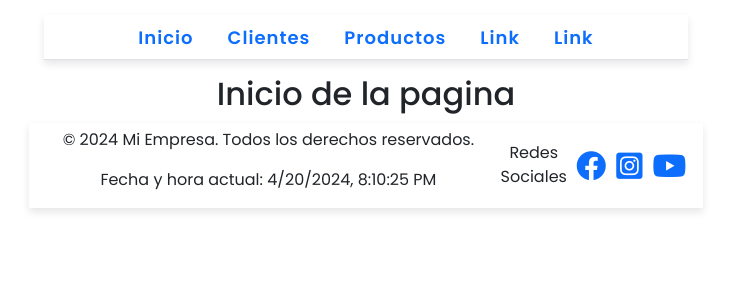
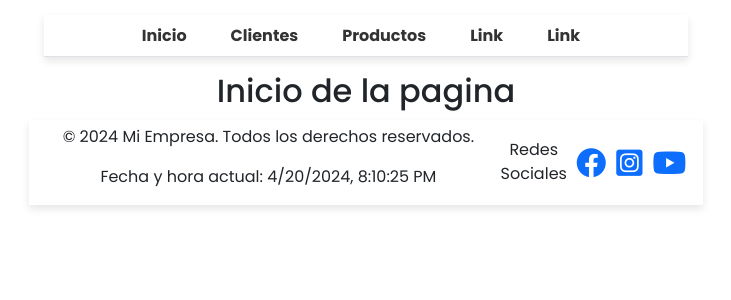
Before and after one commit to jarold-creator/proyecto-colombiaTech, a React (Create React App) app in the folder proyecto-final/frontend/: page /clientes/inicio in a window 1280 px wide. Shown: the top 300 px of the page, without its empty margins (274-1005 px from the left). Built offline with nearby package versions, Linux system fonts and the light colour scheme.

Commit message:
adiciona rutas desde archivo RutasPage

```diff
--- a/proyecto-final/frontend/src/App.js
+++ b/proyecto-final/frontend/src/App.js
@@ -1,25 +1,18 @@
 import './App.css';
-import { BrowserRouter, Route, Routes } from 'react-router-dom';
-import MostrarCliente from './componentes/MostrarCliente';
-import AgregarCliente from './componentes/AgregarCliente';
-import ActualizarCliente from './componentes/ActualizarCliente';
+import { BrowserRouter as Router } from 'react-router-dom';
 import Menu from './componentes/Menu';
 import Footer from './componentes/Footer';
-import Inicio from './componentes/Inicio';
+import RutasPage from './rutas/Routers';
+
 
 //funcion principal
 function App() {
   return (
     <div className="App">
-      <Menu />
-      <BrowserRouter>
-      <Routes>
-        <Route path='/clientes/inicio' element={<Inicio />} />
-        <Route path='/clientes' element={<MostrarCliente />} />
-        <Route path='/clientes/agregar' element={<AgregarCliente />} />
-        <Route path='/clientes/actualizar/:id' element={<ActualizarCliente />} />
-      </Routes>
-      </BrowserRouter>
+      <Router>
+        <Menu />
+        <RutasPage />
+      </Router>
       <Footer />
     </div>
   );
--- a/proyecto-final/frontend/src/componentes/Inicio.js
+++ b/proyecto-final/frontend/src/componentes/Inicio.js
@@ -1,3 +1,5 @@
+
+
 const Inicio = () => {
     return (
         <div className="contenedor-inicio">
--- a/proyecto-final/frontend/src/componentes/Menu.js
+++ b/proyecto-final/frontend/src/componentes/Menu.js
@@ -1,27 +1,28 @@
-import '../estilos/Menu.css'
+import '../estilos/Menu.css';
+import { Link } from 'react-router-dom';
 
 const Menu = () => {
   return (
     <div className='contenedor-menu'>
       <ul className="nav nav-tabs justify-content-center">
         <li className="nav-item">
-                    <a className="nav-link" aria-current="page" href="http://localhost:3000/clientes/inicio"><span>Inicio</span></a>
+          <Link to="/clientes/inicio" className="nav-link">Inicio</Link>
         </li>
         <li className="nav-item">
-                    <a className="nav-link" aria-current="page" href="http://localhost:3000/clientes/"><span>Clientes</span></a>
+          <Link to="/clientes" className="nav-link">Clientes</Link>
         </li>
         <li className="nav-item">
-                    <a className="nav-link" href="http://localhost:3000/productos/"><span>Productos</span></a>
+          <Link to="/productos" className="nav-link">Productos</Link>
         </li>
         <li className="nav-item">
-                    <a className="nav-link" href="#"><span>Link</span></a>
+          <Link to="/link" className="nav-link">Link</Link>
         </li>
         <li className="nav-item">
-                    <a className="nav-link" href="#" tabindex="-1" aria-disabled="true"><span>Link</span></a>
+          <Link to="/link" className="nav-link">Link</Link>
         </li>
       </ul>
     </div>
-    )
-}
+  );
+};
 
 export default Menu;
--- /dev/null
+++ b/proyecto-final/frontend/src/estilos/Inicio.css
@@ -0,0 +1,35 @@
+.inicio-container {
+    max-width: 800px;
+    margin: 40px auto;
+    padding: 20px;
+    background-color: #f9f9f9;
+    border: 1px solid #ddd;
+    box-shadow: 0 0 10px rgba(0, 0, 0, 0.1);
+  }
+
+  .cards-container {
+    display: flex;
+    flex-direction: column;
+    align-items: center;
+  }
+
+  .card {
+    margin: 20px 0;
+    padding: 40px;
+    width: 80%;
+    background-color: #fff;
+    border: 1px solid #ddd;
+    box-shadow: 0 0 10px rgba(0, 0, 0, 0.1);
+  }
+
+  .card h2 {
+    margin-top: 0;
+  }
+
+  .card p {
+    margin-bottom: 20px;
+  }
+
+  p{
+    text-align: justify;
+  }
--- a/proyecto-final/frontend/src/estilos/Menu.css
+++ b/proyecto-final/frontend/src/estilos/Menu.css
@@ -3,12 +3,18 @@
     box-shadow: 0 4px 8px rgba(0, 0, 0, 0.1);
 }
 
-.nav-link:hover{
-    background-color: lightblue;
-}
+/* Estilos para los enlaces Link */
+.nav-item {
+    margin-right: 10px; /* Espacio entre elementos del menú */
+  }
 
-span{
-    font-size: 18px;
-    font-weight: 600;
-    letter-spacing: 1px;
-}
+  .nav-item a {
+    text-decoration: none; /* Quitar subrayado del texto del enlace */
+    color: #333; /* Color del texto del enlace */
+    font-weight: bold; /* Fuente en negrita */
+    transition: color 0.3s ease; /* Transición suave del color al pasar el mouse */
+  }
+
+  .nav-item a:hover {
+    color: #007bff; /* Cambiar color al pasar el mouse sobre el enlace */
+  }
--- /dev/null
+++ b/proyecto-final/frontend/src/rutas/Routers.jsx
@@ -0,0 +1,19 @@
+import { Route, Routes } from 'react-router-dom';
+import MostrarCliente from '../componentes/MostrarCliente';
+import AgregarCliente from '../componentes/AgregarCliente';
+import ActualizarCliente from '../componentes/ActualizarCliente';
+import Inicio from '../componentes/Inicio';
+
+
+const RutasPage = () => {
+  return (
+    <Routes>
+      <Route path='/clientes' element={<MostrarCliente />} />
+      <Route path='/clientes/inicio' element={<Inicio />}/>
+      <Route path='/clientes/agregar' element={<AgregarCliente />} />
+      <Route path='/clientes/actualizar/:id' element={<ActualizarCliente />} />
+    </Routes>
+  )
+};
+
+export default RutasPage;
```
Lines whose indentation alone changed are shown as unchanged.
